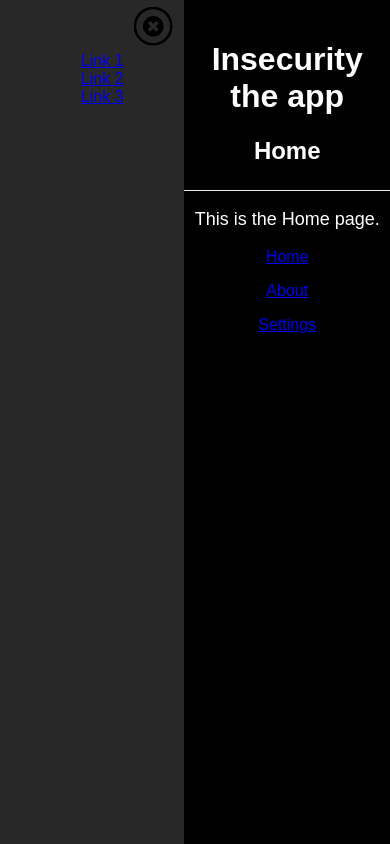
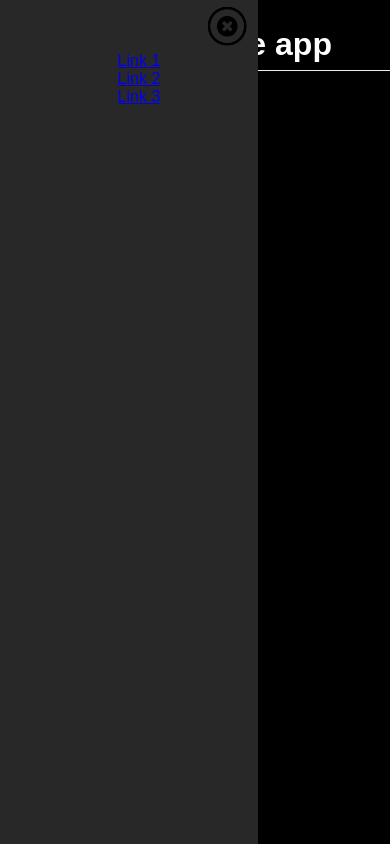
Before and after one commit to heartbeast42/Insecurity-the-app, a React (Create React App) app: page / in a window 390 px wide. Built offline with nearby package versions, Linux system fonts and the light colour scheme.

Commit message:
nav overlay working on mobile

```diff
--- a/src/App.css
+++ b/src/App.css
@@ -12,8 +12,9 @@
 
 .App-header {
   background-color: #000;
-  height: 150px;
-  padding: 20px;
+  height: 50px;
+  padding: 5px;
+  padding-bottom:15px;
   color: white;
   border-bottom: 1px solid #eee;
 }
@@ -27,15 +28,18 @@
 }
 
 .sidebar {
-  display: none;
-  display: block;
   background-color: #282828;
   display: flex;
   flex-wrap: nowrap;
   flex-direction: column;
   align-items: left;
-  width: 80%;
+  width: 61%;
+  height: 100vh;
   padding-left: 20px;
+  position: absolute;
+  z-index: 1;
+  display: none;
+  display: block;
 }
 
 .navItems {
@@ -67,6 +71,7 @@
 
 main {
   width: 100vw;
+  z-index: 0;
 }
 
 @keyframes App-logo-spin {
--- a/src/App.js
+++ b/src/App.js
@@ -13,10 +13,10 @@ const Page = ({ title }) => (
 
         {/* <img src={logo} className="App-logo" alt="logo" /> */}
         <h1>Insecurity the app</h1>
-        <h2>{title}</h2>
+        {/* <h2>{title}</h2> */}
       </div>
 
-      <p className="App-intro">
+      {/* <p className="App-intro">
         This is the {title} page.
       </p>
       <p>
@@ -27,31 +27,32 @@ const Page = ({ title }) => (
       </p>
       <p>
         <Link to="/settings">Settings</Link>
-      </p>
+      </p> */}
+
     </main>
   </div>
 );
 
-const Home = (props) => (
-  <Page title="Home"/>
-);
-
-const About = (props) => (
-  <Page title="About"/>
-);
-
-const Settings = (props) => (
-  <Page title="Settings"/>
-);
+// const Home = (props) => (
+//   <Page title="Home"/>
+// );
+//
+// const About = (props) => (
+//   <Page title="About"/>
+// );
+//
+// const Settings = (props) => (
+//   <Page title="Settings"/>
+// );
 
 class App extends Component {
   render() {
     return (
       <div id="root">
         <Router history={browserHistory}>
-          <Route path="/" component={Home}/>
-          <Route path="/about" component={About}/>
-          <Route path="/settings" component={Settings}/>
+          <Route path="/" component={Page}/>
+          <Route path="/about" component={Page}/>
+          <Route path="/settings" component={Page}/>
         </Router>
       </div>
     );
--- a/src/navbar.js
+++ b/src/navbar.js
@@ -1,10 +1,11 @@
 import React from 'react';
+// import nav from './scripts.js'
 
 const Navbar = (props) => {
   return (
     <div id="mySidebar" className="sidebar bar-block">
       <div className="close-div">
-        <img className="close" src="img/close.png" onClick="closeNav()" />
+        <img className="close" src="img/close.png" />
       </div>
       <div className="navItems">
         <a href="#" className="w3-bar-item w3-button">Link 1</a>
```
Also changed, not shown: src/scripts.js (+12 -12 lines).
